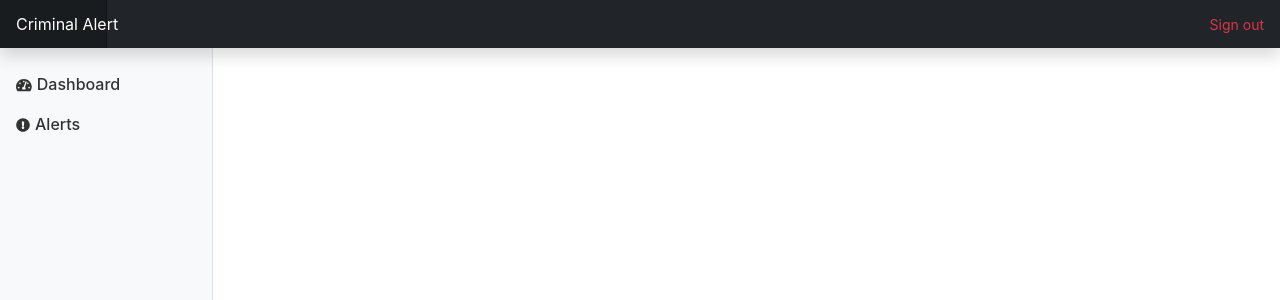
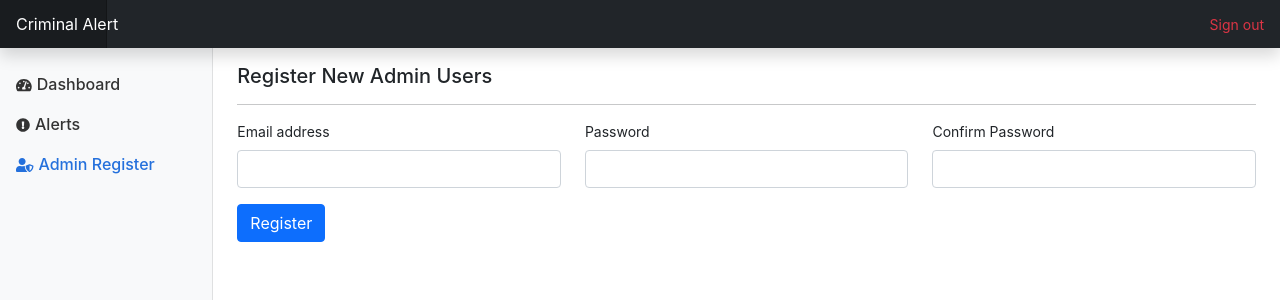
Before and after one commit to Shetty073/criminal-alert-app, a React (Create React App) app: page /adminregister in a window 1280 px wide. Shown: the top 300 px of the page. Built offline with nearby package versions, Linux system fonts and the light colour scheme.

Commit message:
add firebase and some pages

```diff
--- a/package.json
+++ b/package.json
@@ -7,6 +7,7 @@
     "@testing-library/jest-dom": "^5.14.1",
     "@testing-library/react": "^11.2.7",
     "@testing-library/user-event": "^12.8.3",
+    "firebase": "^8.6.8",
     "react": "^17.0.2",
     "react-dom": "^17.0.2",
     "react-router-dom": "^5.2.0",
--- a/src/App.css
+++ b/src/App.css
@@ -1,39 +1,3 @@
-.App-logo {
-  height: 40vmin;
-  pointer-events: none;
-}
-
-@media (prefers-reduced-motion: no-preference) {
-  .App-logo {
-    animation: App-logo-spin infinite 20s linear;
-  }
-}
-
-.App-header {
-  background-color: #282c34;
-  min-height: 100vh;
-  display: flex;
-  flex-direction: column;
-  align-items: center;
-  justify-content: center;
-  font-size: calc(10px + 2vmin);
-  color: white;
-}
-
-.App-link {
-  color: #61dafb;
-}
-
-@keyframes App-logo-spin {
-  from {
-    transform: rotate(0deg);
-  }
-
-  to {
-    transform: rotate(360deg);
-  }
-}
-
 body {
   font-size: .875rem;
 }
--- a/src/App.js
+++ b/src/App.js
@@ -1,14 +1,27 @@
+import React from 'react';
+import Header from './components/header/header.component';
+import Admin from './pages/admin/admin.page';
+import Public from './pages/public/public.page';
+
 import './App.css';
-import Header from './components/header/header.component';
-import Container from './components/container/container.component';
 
-function App() {
-  return (
-    <div className="App">
-      <Header />
-      <Container />
-    </div>
-  );
+class App extends React.Component {
+	constructor(props) {
+		super(props);
+
+		this.state = {
+			isAdmin: true,
+		};
+	}
+
+	render() {
+		return (
+			<div className = "App" >
+				<Header />
+				{this.state.isAdmin ? < Admin /> : <Public />}
+			</div>
+		);
+	}
 }
 
 export default App;
--- a/src/components/container/container.component.jsx
+++ b/src/pages/admin/admin.page.jsx
@@ -5,14 +5,15 @@ import {
     Route,
     Link
 } from 'react-router-dom';
-import Alerts from '../../pages/alerts/alerts.page';
-import Dashboard from '../../pages/dashboard/dashboard.page';
-import MenuItem from '../menuitem/menuitem.component';
+import MenuItem from '../../components/menuitem/menuitem.component';
+import Alerts from '../alerts/alerts.page';
+import Dashboard from '../dashboard/dashboard.page';
+import AdminRegister from '../adminregister/adminregister.page';
 
-import './container.style.css';
+import './admin.style.css';
 
 
-class Container extends React.Component {
+class Admin extends React.Component {
     constructor(props) {
         super(props);
         this.state = {};
@@ -40,7 +41,9 @@ class Container extends React.Component {
                                 <Link to="/alerts" onClick={this.handleClick}>
                                     <MenuItem name="Alerts" url="/alerts" icon="exclamation-circle" />
                                 </Link>
-
+                                <Link to="/adminregister" onClick={this.handleClick}>
+                                    <MenuItem name="Admin Register" url="/adminregister" icon="user-shield" />
+                                </Link>
                             </ul>
 
                         </div>
@@ -53,6 +56,9 @@ class Container extends React.Component {
                             <Route exact path="/alerts">
                                 <Alerts />
                             </Route>
+                            <Route exact path="/adminregister">
+                                <AdminRegister />
+                            </Route>
 
                         </Switch>
 
@@ -63,4 +69,4 @@ class Container extends React.Component {
     }
 }
 
-export default Container;
+export default Admin;
--- /dev/null
+++ b/src/pages/adminregister/adminregister.page.jsx
@@ -0,0 +1,35 @@
+import React from 'react';
+
+
+class AdminRegister extends React.Component {
+    render() {
+        return (
+            <main className="col-md-9 ms-sm-auto col-lg-10 px-md-4">
+                <h5 className="mt-3">Register New Admin Users</h5>
+                <hr />
+
+                <form>
+                    <div className="row mb-3">
+                        <div className="col-md-4">
+                            <label for="email" className="form-label">Email address</label>
+                            <input type="email" className="form-control" id="email" aria-describedby="email" />
+                        </div>
+                        <div className="col-md-4">
+                            <label for="password" className="form-label">Password</label>
+                            <input type="password" className="form-control" id="password" />
+                        </div>
+                        <div className="col-md-4">
+                            <label for="confirm-password" className="form-label">Confirm Password</label>
+                            <input type="password" className="form-control" id="confirm-password" />
+                        </div>
+                    </div>
+
+                    <button type="submit" className="btn btn-primary">Register</button>
+                </form>
+
+            </main>
+        );
+    }
+}
+
+export default AdminRegister;
--- /dev/null
+++ b/src/pages/public/public.page.jsx
@@ -0,0 +1,14 @@
+import React from 'react';
+
+import './public.style.css';
+
+
+class Public extends React.Component {
+    render() {
+        return (
+            <div>Public</div>
+        );
+    }
+}
+
+export default Public;
```
Also changed, not shown: src/firebase.js (added, +15 -0 lines), src/pages/admin/admin.style.css (renamed from src/components/container/container.style.css), src/pages/public/public.style.css (added), 2 other files (tests, documents, lock files or other folders).
